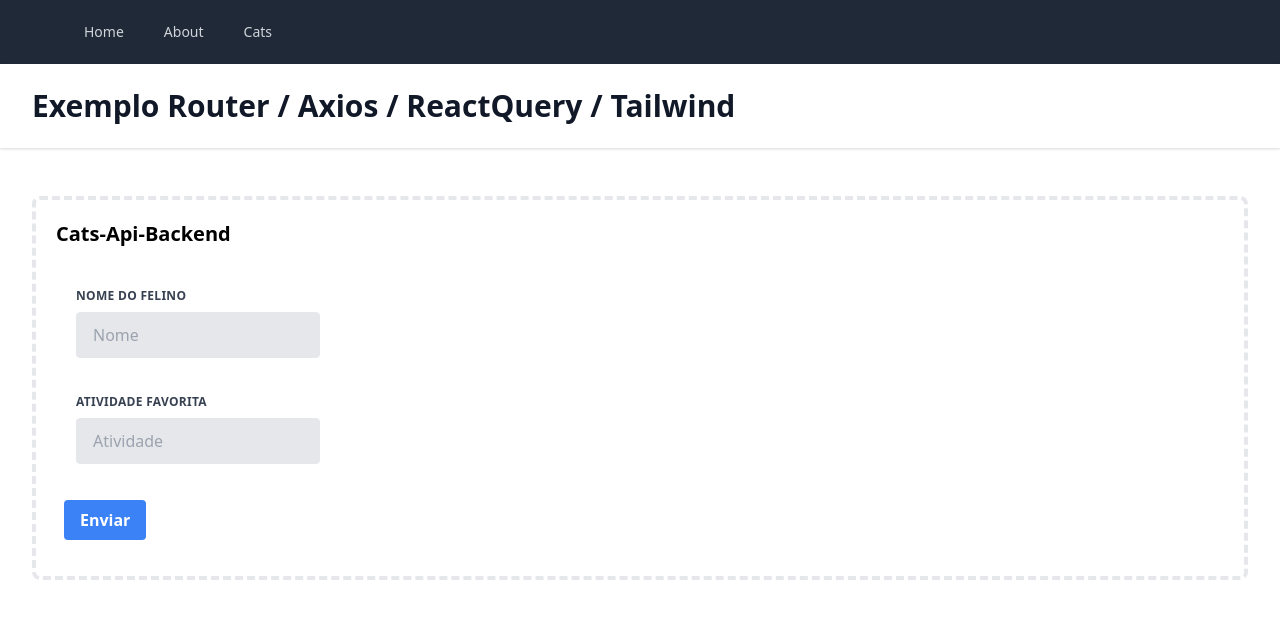
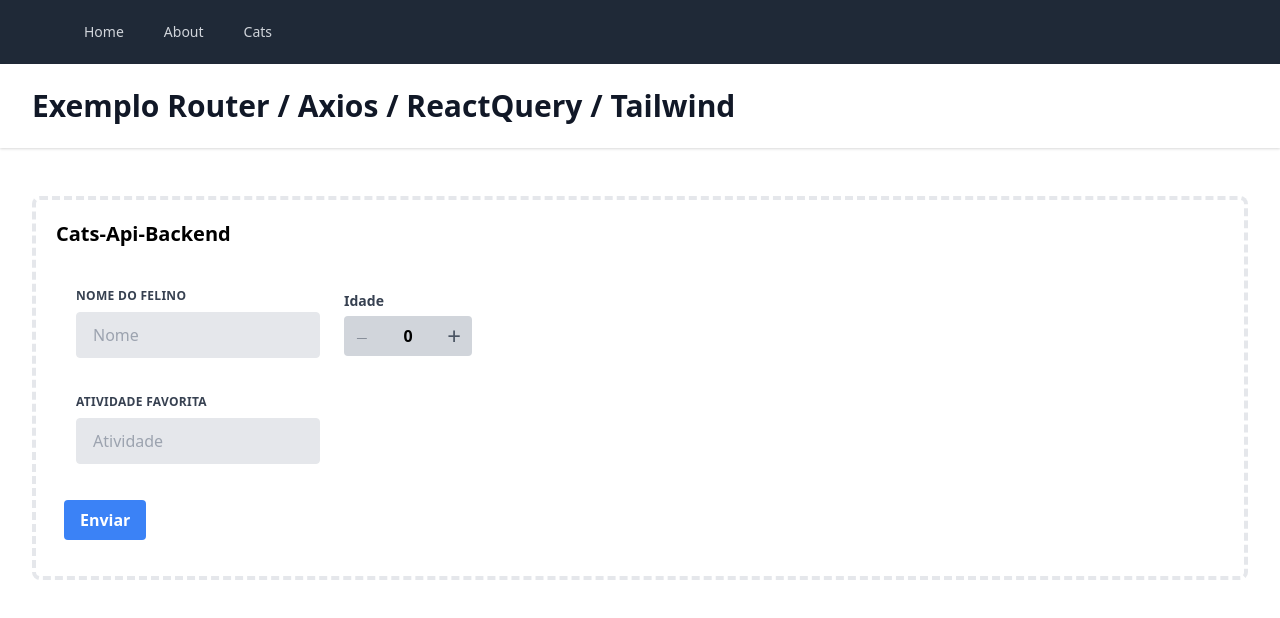
Before and after one commit to rcmilan/ex-router-api, a React (Create React App) app: page /cats in a window 1280 px wide. Shown: the top 618 px of the page. Built offline with nearby package versions, Linux system fonts and the light colour scheme.

Commit message:
counter input

```diff
--- a/src/Components/CatFormComponent/index.tsx
+++ b/src/Components/CatFormComponent/index.tsx
@@ -2,6 +2,7 @@ import React from "react";
 import { Cat } from "../../Types/Cat";
 import { useForm, SubmitHandler } from "react-hook-form";
 import TextInputComponent from "../TextInputComponent";
+import CounterComponent from "../CounterComponent";
 
 const CatFormComponent: React.FC = () => {
   const {
@@ -28,6 +29,15 @@ const CatFormComponent: React.FC = () => {
               minLength: { value: 2, message: "Mínimo 2 caracteres" },
             })}
             error={errors.name}
+          />
+        </div>
+
+        <div className="w-full md:w-1/2 px-3">
+          <CounterComponent
+            id="age"
+            htmlFor="age"
+            labelText="Idade"
+            register={register("age", { valueAsNumber: true })}
           />
         </div>
       </div>
--- /dev/null
+++ b/src/Components/CounterComponent/index.tsx
@@ -0,0 +1,59 @@
+import React, { useState } from "react";
+
+type Params = {
+  id: string;
+  htmlFor: string;
+  labelText: string;
+  register: object;
+};
+
+function CounterComponent({ id, htmlFor, labelText, register }: Params) {
+  const [counterValue, setCounterValue] = useState(0);
+
+  const addCounter = (increment: number) => {
+    const newValue = counterValue + increment;
+
+    setCounterValue(newValue);
+  };
+
+  return (
+    <div className="custom-number-input h-10 w-32">
+      <label
+        htmlFor={htmlFor}
+        className="w-full text-gray-700 text-sm font-semibold"
+      >
+        {labelText}
+      </label>
+      <div className="flex flex-row h-10 w-full rounded-lg relative bg-transparent mt-1">
+        <button
+          className=" bg-gray-300 text-gray-600 hover:text-gray-700 hover:bg-gray-400 h-full w-20 rounded-l cursor-pointer outline-none"
+          onClick={(e) => {
+            e.preventDefault();
+            addCounter(-1);
+          }}
+        >
+          <span className="m-auto text-2xl font-thin">−</span>
+        </button>
+        <input
+          id={id}
+          type="text"
+          className="outline-none focus:outline-none text-center w-full bg-gray-300 font-semibold text-md hover:text-black focus:text-black  md:text-basecursor-default flex items-center text-gray-700  outline-none"
+          {...register}
+          autoFocus
+          value={counterValue}
+        />
+        <button
+          className="bg-gray-300 text-gray-600 hover:text-gray-700 hover:bg-gray-400 h-full w-20 rounded-r cursor-pointer"
+          onClick={(e) => {
+            e.preventDefault();
+            addCounter(1);
+          }}
+        >
+          <span className="m-auto text-2xl font-thin">+</span>
+        </button>
+      </div>
+    </div>
+  );
+}
+
+export default CounterComponent;
--- a/src/Components/TextInputComponent/index.tsx
+++ b/src/Components/TextInputComponent/index.tsx
@@ -27,8 +27,8 @@ function TextInputComponent({
         {labelText}
       </label>
       <input
+        id={id}
         className="appearance-none block w-full bg-gray-200 text-gray-700 border rounded py-3 px-4 mb-3 leading-tight focus:outline-none focus:bg-white"
-        id={id}
         type="text"
         placeholder={placeholder}
         {...register}
```
